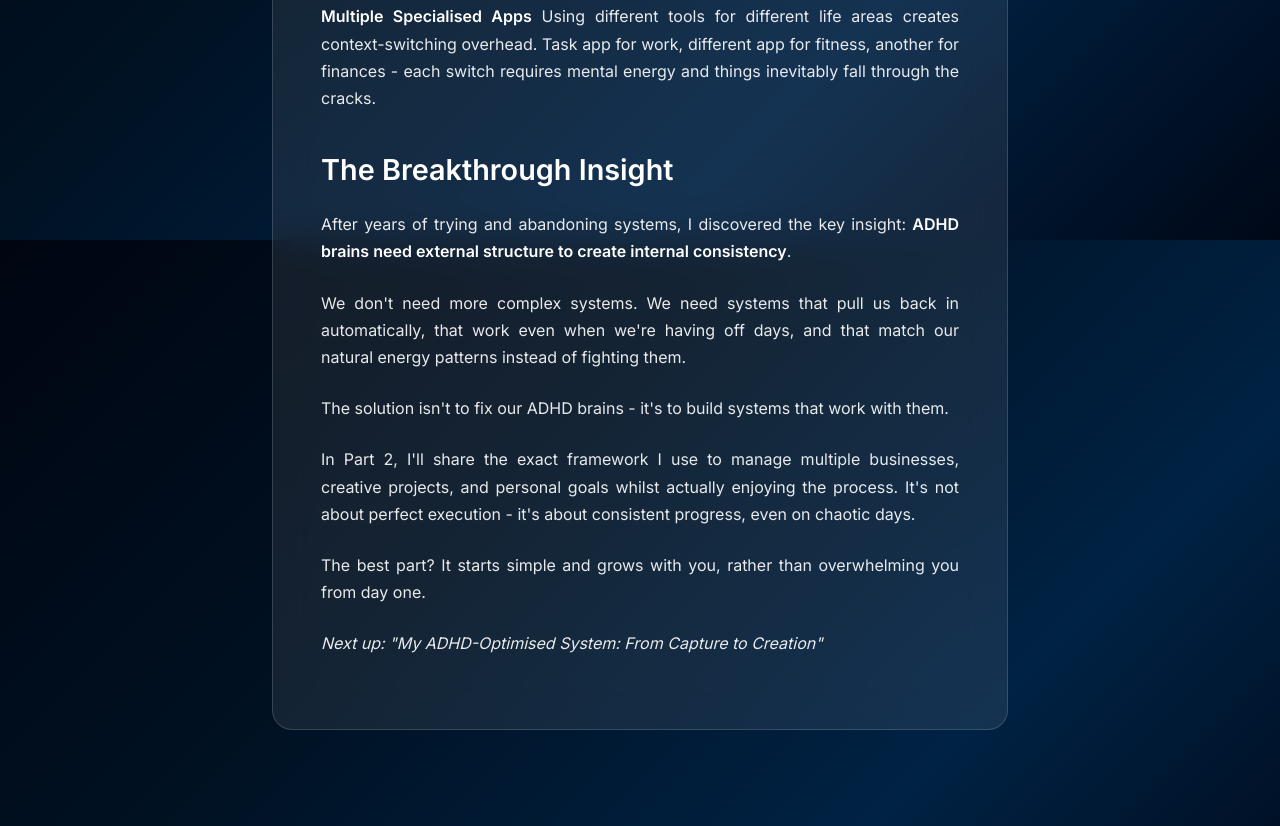
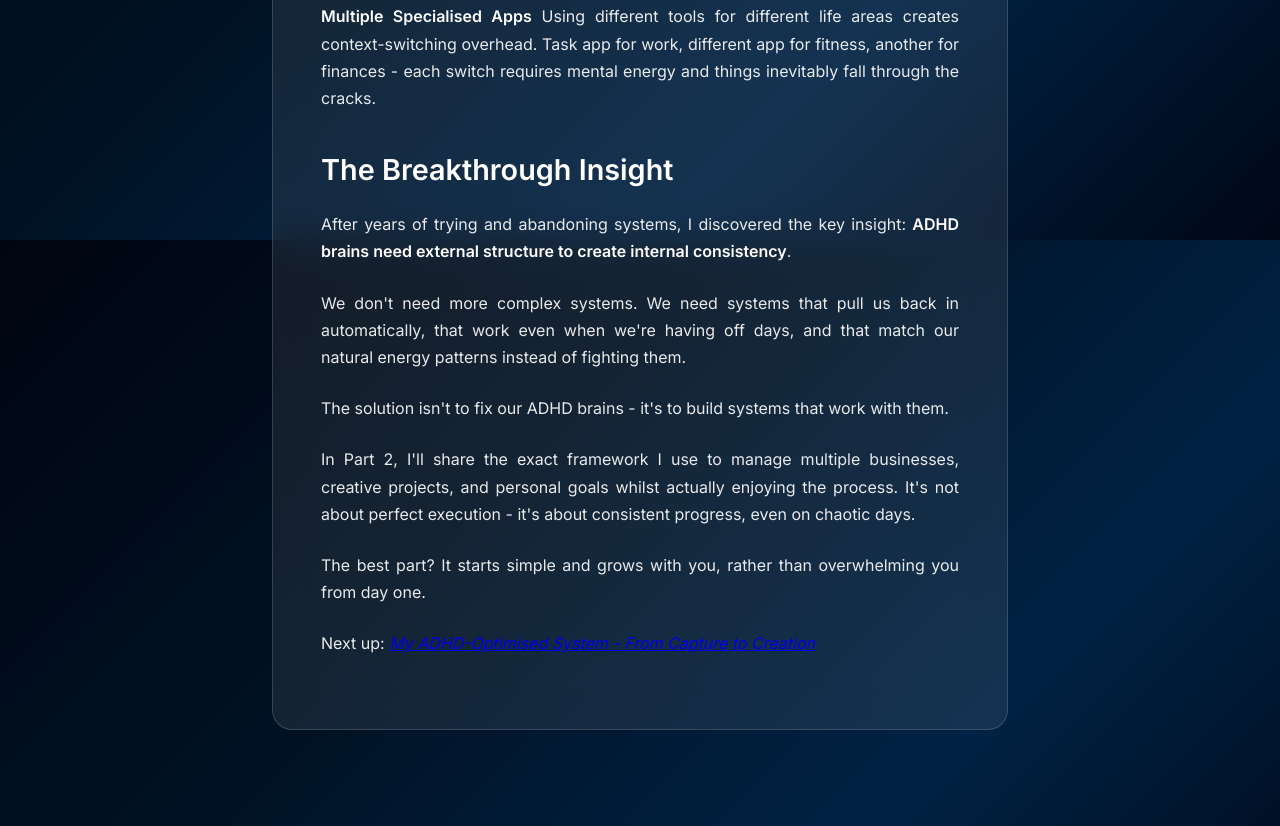
Before and after one commit to AnthonyDiCarlo/Blog, a website: page why-most-productivity-systems-fail-adhd-brains.html in a window 1280 px wide. Shown: the part 2960-3786 px from the top of the page. Drawn offline with Linux system fonts and the light colour scheme.

Commit message:
Update why-most-productivity-systems-fail-adhd-brains.html
Added URL link to second blog in the series

```diff
--- a/why-most-productivity-systems-fail-adhd-brains.html
+++ b/why-most-productivity-systems-fail-adhd-brains.html
@@ -401,7 +401,7 @@
 <p>The solution isn&#39;t to fix our ADHD brains - it&#39;s to build systems that work with them.</p>
 <p>In Part 2, I&#39;ll share the exact framework I use to manage multiple businesses, creative projects, and personal goals whilst actually enjoying the process. It&#39;s not about perfect execution - it&#39;s about consistent progress, even on chaotic days.</p>
 <p>The best part? It starts simple and grows with you, rather than overwhelming you from day one.</p>
-<p><em>Next up: &quot;My ADHD-Optimised System: From Capture to Creation&quot;</em></p>
+<p>Next up: <em><a href="https://anthonydicarlo.github.io/Blog/why-most-productivity-systems-fail-adhd-brains.html">My ADHD-Optimised System - From Capture to Creation</a></em></p>
 
         </div>
     </article>
```
